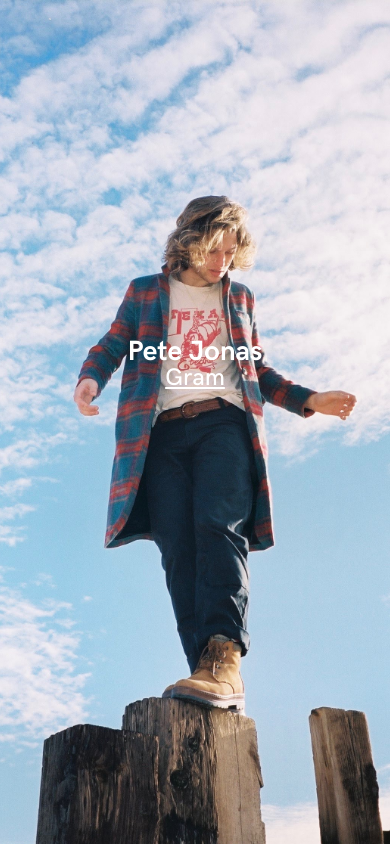
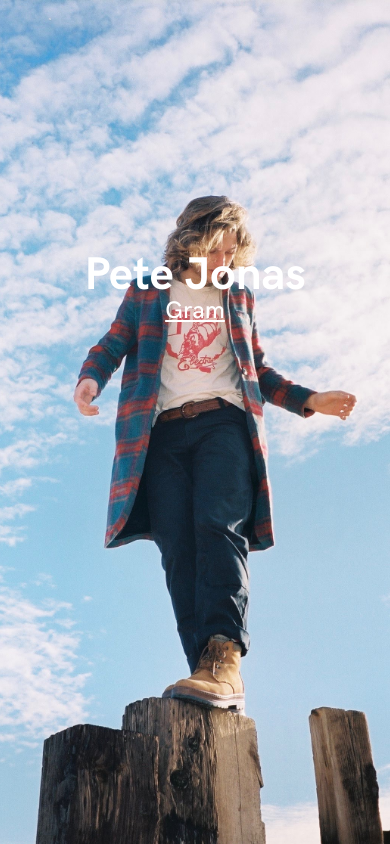
Before and after one commit to peteajonas/peteajonas.github.io, a website: page index.html in a window 390 px wide. Drawn offline with nearby package versions, Linux system fonts and the light colour scheme.

Commit message:
fix mobile bug

```diff
--- a/index.html
+++ b/index.html
@@ -16,12 +16,12 @@
   <style>
     img {
       width: 100%;
-      height: 100vh;
+      height: 100%;
       object-fit: cover;
     }
 
     div {
-        margin: 40vh 0 0;
+        margin: 30vh 0 0;
         position: fixed;
         width: 100%;
     }
@@ -29,7 +29,7 @@
     h1 {
       z-index: 1;
       text-align: center;
-      font-size: 28px;
+      font-size: 46px;
       width: 100%;
     }
 
```
